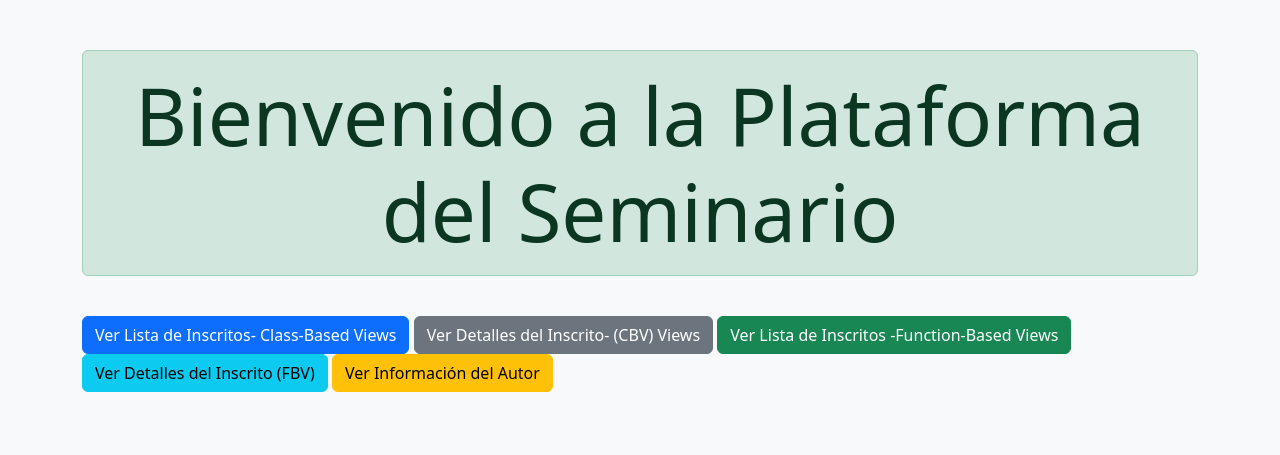
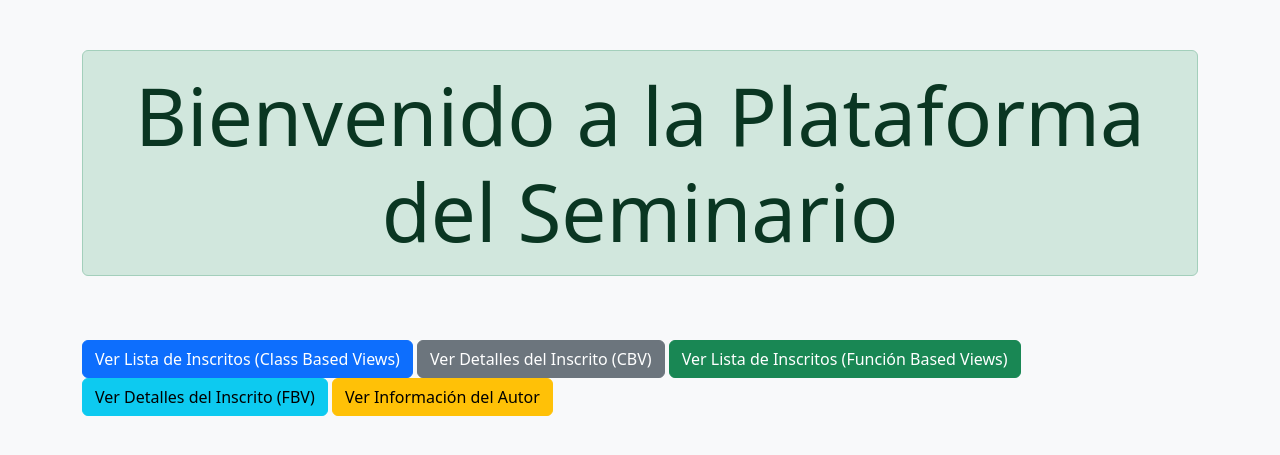
Before and after one commit to Victoria-c0de/molina_victoria_FINAL, a Django app: page / in a window 1280 px wide. Shown: the top 455 px of the page. Run offline with Django 4.2, Linux system fonts and the light colour scheme; data that the repository does not hold is empty.

Commit message:
se agregan botones

```diff
--- a/templates/index.html
+++ b/templates/index.html
@@ -7,6 +7,7 @@
     <title>DJANGO EVALUACIO FINAL</title>
     <link href="https://cdn.jsdelivr.net/npm/bootstrap@5.3.2/dist/css/bootstrap.min.css" rel="stylesheet"
         integrity="sha384-T3c6CoIi6uLrA9TneNEoa7RxnatzjcDSCmG1MXxSR1GAsXEV/Dwwykc2MPK8M2HN" crossorigin="anonymous">
+
     <style>
         body {
             background-color: #f8f9fa;
@@ -54,14 +55,17 @@
         {% endfor %}
     </div>
 
-    <div class="mt-4">
-        <a href="{% url 'inscrito-list-create' %}" class="btn btn-primary">Ver Lista de Inscritos- Class-Based Views</a>
-        <a href="{% url 'inscrito-detail' id=1 %}" class="btn btn-secondary">Ver Detalles del Inscrito- (CBV)
-            Views</a>
-        <a href="{% url 'inscrito-list-fbv' %}" class="btn btn-success">Ver Lista de Inscritos -Function-Based Views</a>
-        <a href="{% url 'inscrito-detail-fbv' id=1 %}" class="btn btn-info">Ver Detalles del Inscrito (FBV)
-        </a>
-        <a href="{% url 'get-autor-info' %}" class="btn btn-warning">Ver Información del Autor</a>
+    <div class="mt-5">
+        <button onclick="window.location.href='{% url 'inscrito-list-create' %}'" class="btn btn-primary">Ver Lista de
+            Inscritos (Class Based Views)</button>
+        <button onclick="window.location.href='{% url 'inscrito-detail' id=1 %}'" class="btn btn-secondary">Ver Detalles
+            del Inscrito (CBV)</button>
+        <button onclick="window.location.href='{% url 'inscrito-list-fbv' %}'" class="btn btn-success">Ver Lista de
+            Inscritos (Función Based Views)</button>
+        <button onclick="window.location.href='{% url 'inscrito-detail-fbv' id=1 %}'" class="btn btn-info">Ver Detalles
+            del Inscrito (FBV)</button>
+        <button onclick="window.location.href='{% url 'get-autor-info' %}'" class="btn btn-warning">Ver Información del
+            Autor</button>
     </div>
 </body>
 
```
